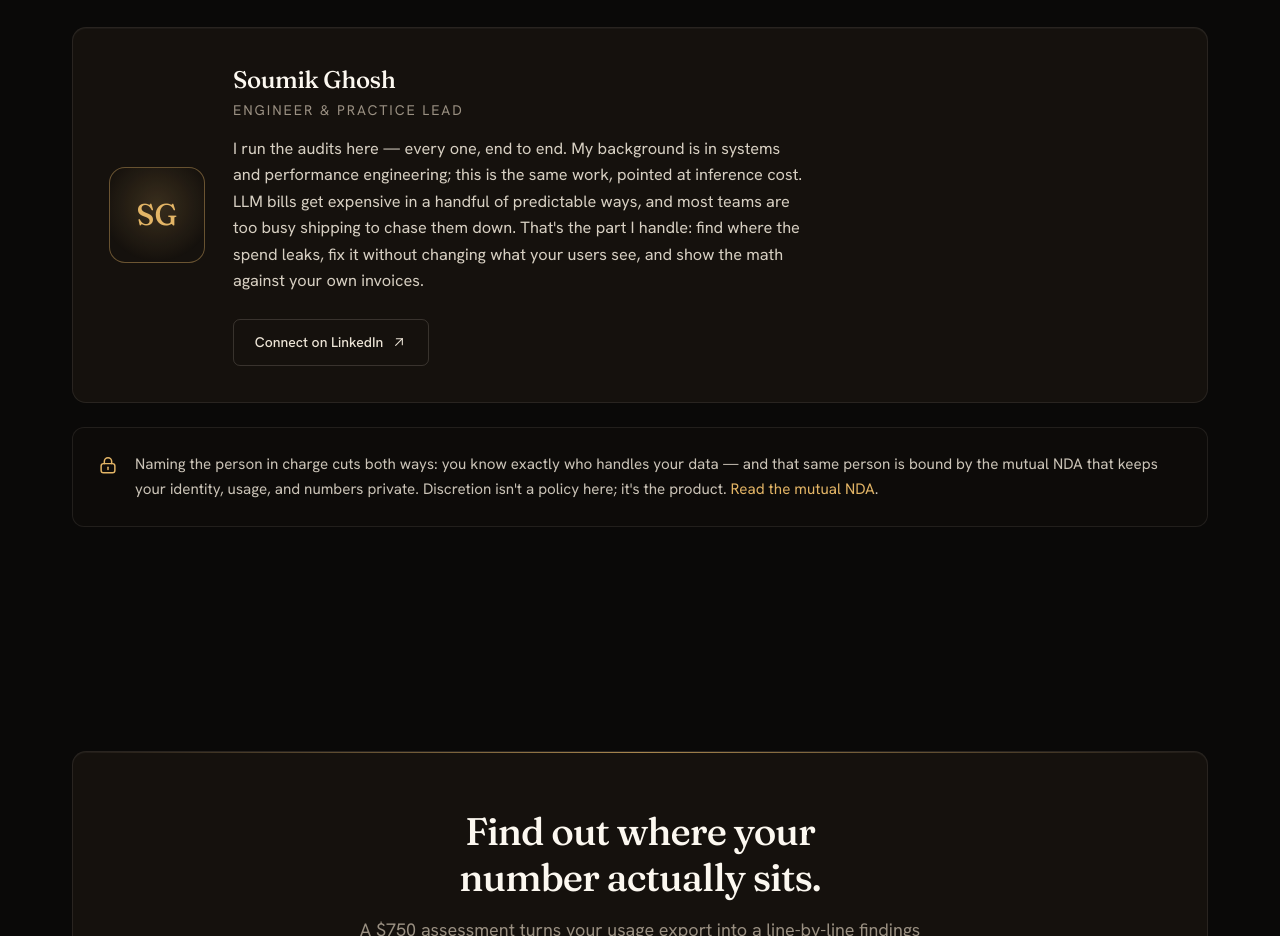
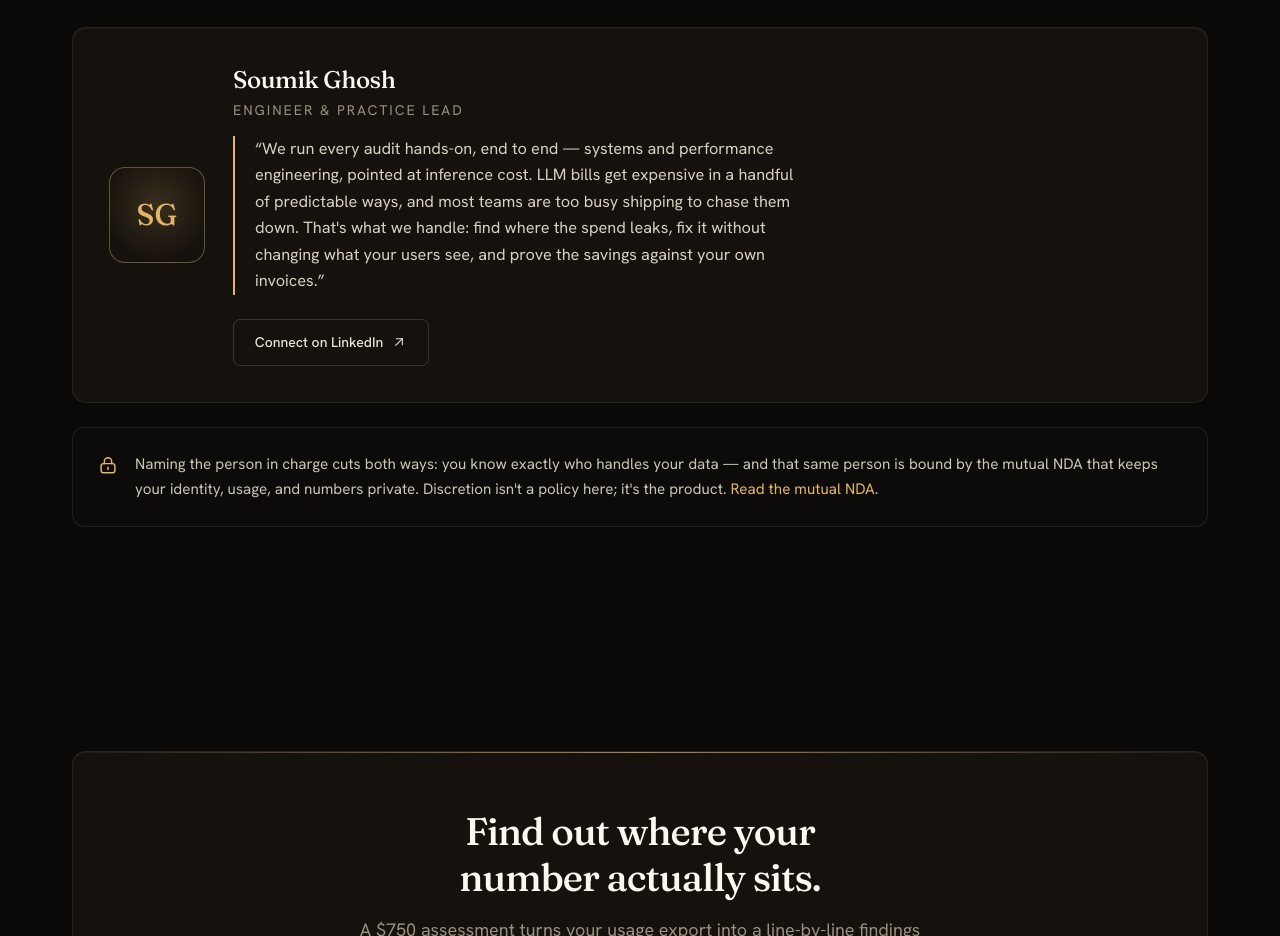
Before and after one commit to soumik15630m/llm-cost-audit, a Next.js app: page /about in a window 1280 px wide. Shown: the part 2083-3019 px from the top of the page. Built offline with nearby package versions, Linux system fonts and the light colour scheme.

Commit message:
About: attribute the approach as a quote from Soumik, shift to 'we' voice

```diff
--- a/app/about/page.tsx
+++ b/app/about/page.tsx
@@ -163,15 +163,14 @@ export default function AboutPage() {
               <p className="mt-1 text-sm uppercase tracking-[0.14em] text-muted">
                 {site.lead.role}
               </p>
-              <p className="mt-4 max-w-xl text-[1.02rem] leading-relaxed text-body/90">
-                I run the audits here — every one, end to end. My background is in
-                systems and performance engineering; this is the same work,
-                pointed at inference cost. LLM bills get expensive in a handful of
-                predictable ways, and most teams are too busy shipping to chase
-                them down. That&apos;s the part I handle: find where the spend
-                leaks, fix it without changing what your users see, and show the
-                math against your own invoices.
-              </p>
+              <blockquote className="mt-4 max-w-xl border-l-2 border-accent pl-5 text-[1.02rem] leading-relaxed text-body/90">
+                &ldquo;We run every audit hands-on, end to end — systems and
+                performance engineering, pointed at inference cost. LLM bills get
+                expensive in a handful of predictable ways, and most teams are too
+                busy shipping to chase them down. That&apos;s what we handle: find
+                where the spend leaks, fix it without changing what your users
+                see, and prove the savings against your own invoices.&rdquo;
+              </blockquote>
               <Magnetic strength={8}>
                 <a
                   href={site.lead.linkedin}
```
